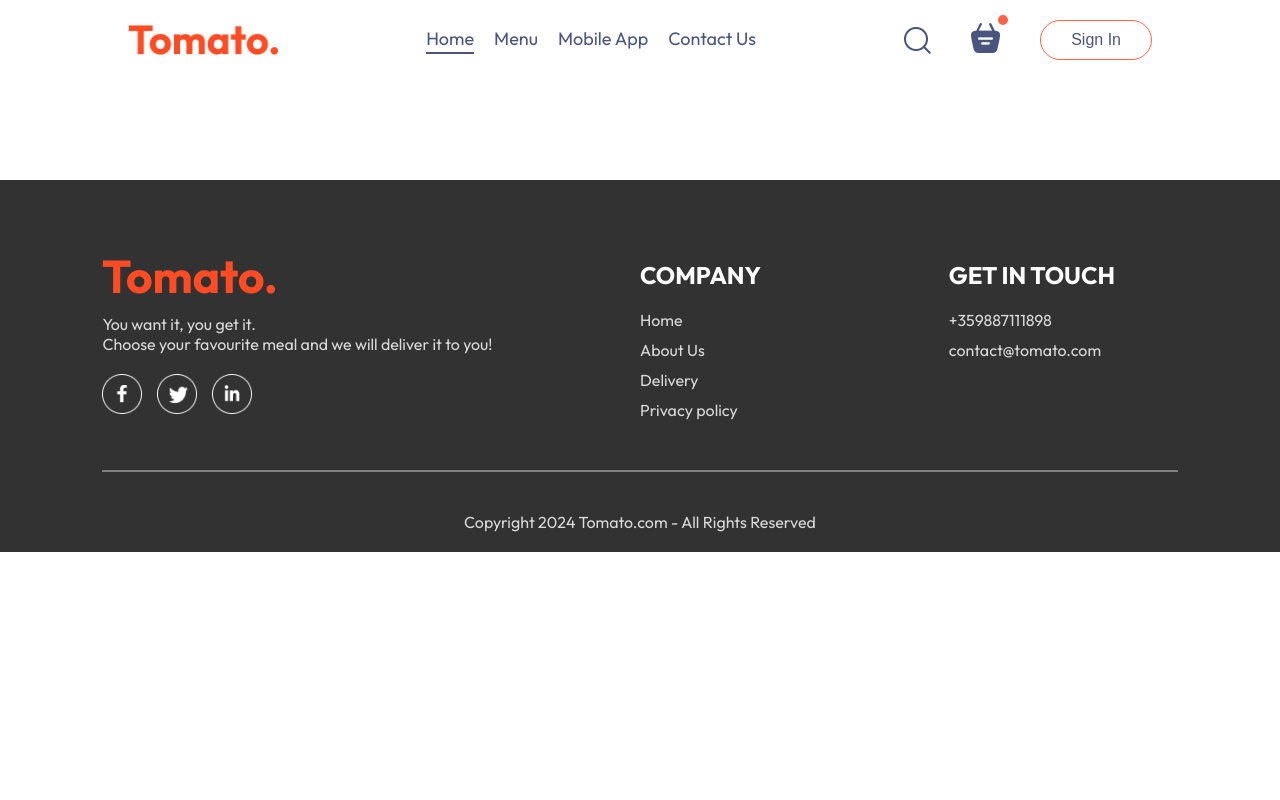
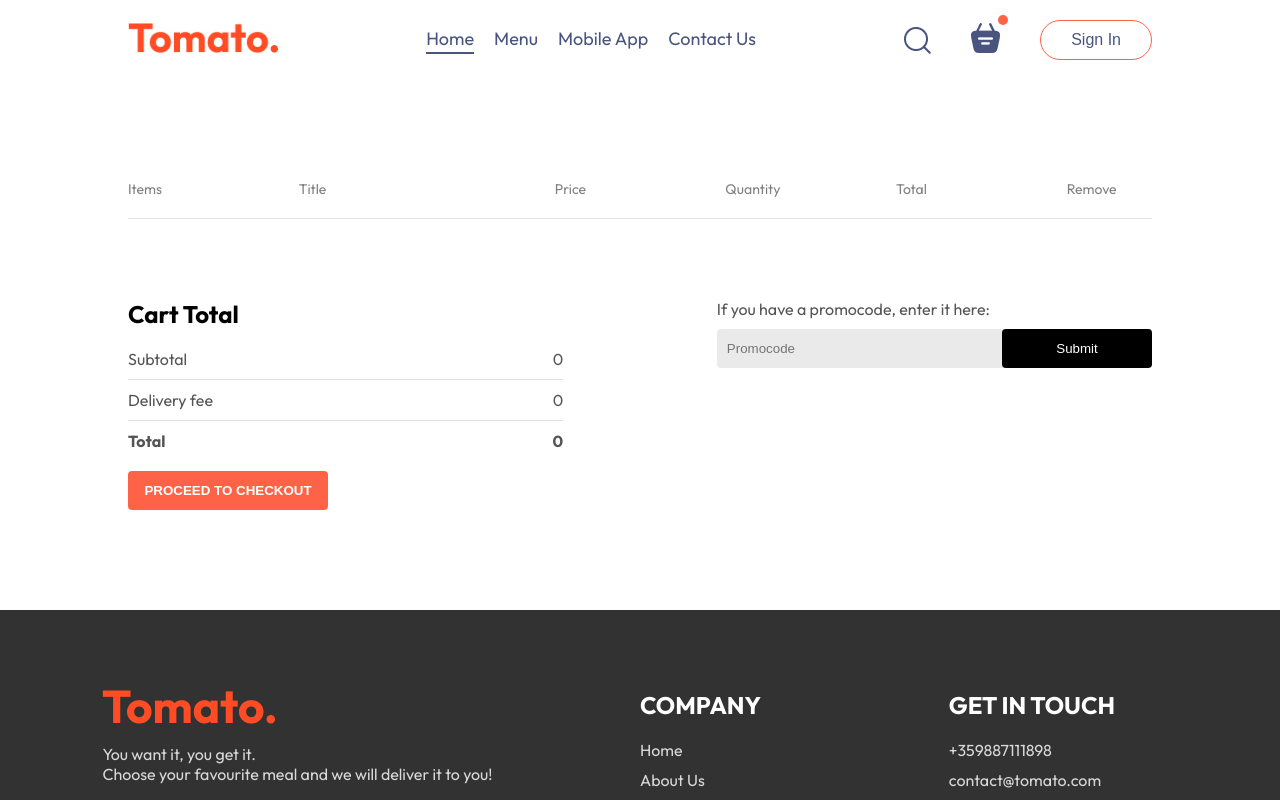
Before and after one commit to ValeryRaikov/Food-Delivery-App, a React (Vite) app in the folder frontend/: page /cart in a window 1280 px wide. Shown: the top 800 px of the page. Built offline with nearby package versions, Linux system fonts and the light colour scheme.

Commit message:
Add Cart and CartItem

```diff
--- a/frontend/src/components/cart/Cart.css
+++ b/frontend/src/components/cart/Cart.css
@@ -0,0 +1,105 @@
+.cart {
+    margin-top: 100px;
+}
+
+.cart-items-title {
+    display: grid;
+    grid-template-columns: 1fr 1.5fr 1fr 1fr 1fr 0.5fr;
+    align-items: center;
+    color: #808080;
+    font-size: max(1vw, 14px);
+}
+
+.cart-items-item {
+    color: #000;
+}
+
+.cart hr {
+    height: 1px;
+    background-color: #e2e2e2;
+    border: none;
+}
+
+.cart-bottom {
+    margin-top: 80px;
+    display: flex;
+    justify-content: space-between;
+    gap: max(12vw, 20px);
+}
+
+.cart-total {
+    flex: 1;
+    display: flex;
+    flex-direction: column;
+    gap: 20px;
+}
+
+.cart-total-details {
+    display: flex;
+    justify-content: space-between;
+    color: #555;
+}
+
+.cart-total hr {
+    margin: 10px 0;
+}
+
+.cart-total button {
+    border: none;
+    border-radius: 4px;
+    color: #fff;
+    background-color: tomato;
+    width: max(15vw, 200px);
+    padding: 12px 0;
+    text-transform: uppercase;
+    font-weight: 600;
+    cursor: pointer;
+}
+
+.cart-promocode {
+    flex: 1;
+}
+
+.cart-promocode p {
+    color: #555;
+}
+
+.cart-promocode-input {
+    margin-top: 10px;
+    display: flex;
+    justify-content: space-between;
+    align-items: center;
+    background-color: #eaeaea;
+    border-radius: 4px;
+}
+
+.cart-promocode-input input {
+    background: transparent;
+    border: none;
+    outline: none;
+    padding-left: 10px;
+}
+
+.cart-promocode-input button {
+    width: max(10vw, 150px);
+    padding: 12px 5px;
+    background-color: #000;
+    color: #fff;
+    border: none;
+    border-radius: 4px;
+}
+
+@media screen and (max-width: 750px) {
+    .cart-bottom {
+        flex-direction: column-reverse;
+    }
+
+    .cart-promocode {
+        justify-content: start;
+    }
+
+    .cart-total button {
+        margin-top: 20px;
+        place-self: center;
+    }
+}
--- a/frontend/src/components/cart/Cart.jsx
+++ b/frontend/src/components/cart/Cart.jsx
@@ -1,9 +1,63 @@
+import { useContext } from 'react';
+
+import { StoreContext } from '../../context/StoreContext';
+import CartItem from './cart-item/CartItem';
+
 import './Cart.css';
 
 export default function Cart() {
+    const { cartItems, food_list } = useContext(StoreContext);
+
     return (
-        <div>
-
+        <div className="cart">
+            <div className="cart-items">
+                <div className="cart-items-title">
+                    <p>Items</p>
+                    <p>Title</p>
+                    <p>Price</p>
+                    <p>Quantity</p>
+                    <p>Total</p>
+                    <p>Remove</p>
+                </div>
+                <br />
+                <hr />
+                {food_list.map((item, idx) => {
+                    if (cartItems[item._id] > 0) {
+                        return <CartItem key={idx} {...item} />;
+                    }
+                })}
+            </div>
+            <div className="cart-bottom">
+                <div className="cart-total">
+                    <h2>Cart Total</h2>
+                    <div>
+                        <div className="cart-total-details">
+                            <p>Subtotal</p>
+                            <p>{0}</p>
+                        </div>
+                        <hr />
+                        <div className="cart-total-details">
+                            <p>Delivery fee</p>
+                            <p>{0}</p>
+                        </div>
+                        <hr />
+                        <div className="cart-total-details">
+                            <b>Total</b>
+                            <b>{0}</b>
+                        </div>
+                    </div>
+                    <button>proceed to checkout</button>
+                </div>
+                <div className="cart-promocode">
+                    <div>
+                        <p>If you have a promocode, enter it here:</p>
+                        <div className="cart-promocode-input">
+                            <input type="text" placeholder="Promocode" />
+                            <button>Submit</button>
+                        </div>
+                    </div>
+                </div>
+            </div>
         </div>
     );
 }
--- /dev/null
+++ b/frontend/src/components/cart/cart-item/CartItem.css
@@ -0,0 +1,14 @@
+.cart-items-item {
+    margin: 10px 0;
+}
+
+.cart-items-item img {
+    width: 50px;
+}
+
+.cart-items-item .cross {
+    cursor: pointer;
+    color: #ff0000;
+    font-size: 18px;
+    font-weight: 600;
+}
--- /dev/null
+++ b/frontend/src/components/cart/cart-item/CartItem.jsx
@@ -0,0 +1,30 @@
+import { useContext } from 'react';
+
+import { StoreContext } from '../../../context/StoreContext';
+import { useRemoveFromCart } from '../../../hooks/cart-hooks/useRemoveFromCart';
+
+import './CartItem.css';
+
+export default function CartItem({
+    _id,
+    name,
+    price,
+    image,
+}) {
+    const { cartItems } = useContext(StoreContext);
+    const removeFromCart = useRemoveFromCart();
+
+    return (
+        <div>
+            <div className="cart-items-title cart-items-item">
+                <img src={image} />
+                <p>{name}</p>
+                <p>${price}</p>
+                <p>{cartItems[_id]}</p>
+                <p>${price * cartItems[_id]}</p>
+                <p onClick={() => removeFromCart(_id)} className="cross">x</p>
+            </div>
+            <hr />
+        </div>
+    );
+}
--- a/frontend/src/components/navbar/Navbar.jsx
+++ b/frontend/src/components/navbar/Navbar.jsx
@@ -9,7 +9,7 @@
 
     return (
         <div className="navbar">
-            <img src={assets.logo} className="logo" />
+            <Link to='/'><img src={assets.logo} className="logo" /></Link>
             <ul className="navbar-menu">
                 <Link
                     to={'/'}
@@ -43,7 +43,7 @@
             <div className="navbar-right">
                 <img src={assets.search_icon} />
                 <div className="navbar-search-icon">
-                    <img src={assets.basket_icon} />
+                    <Link to='/cart'><img src={assets.basket_icon} /></Link>
                     <div className="dot"></div>
                 </div>
                 <button onClick={() => setShowLogin(true)}>Sign In</button>
```
